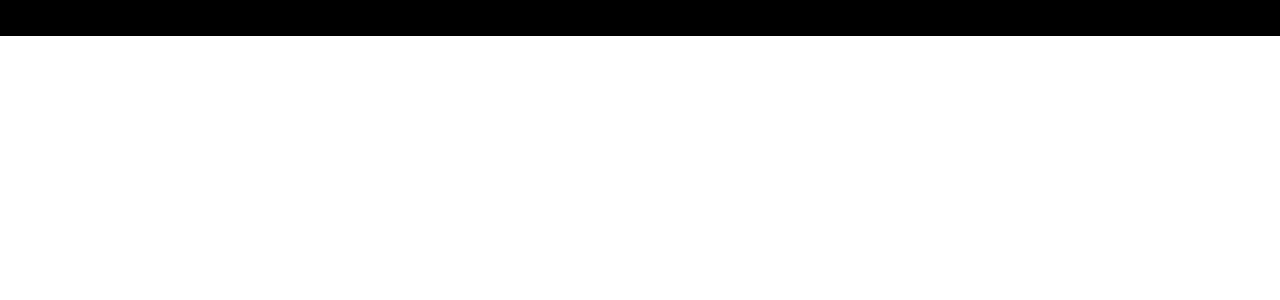
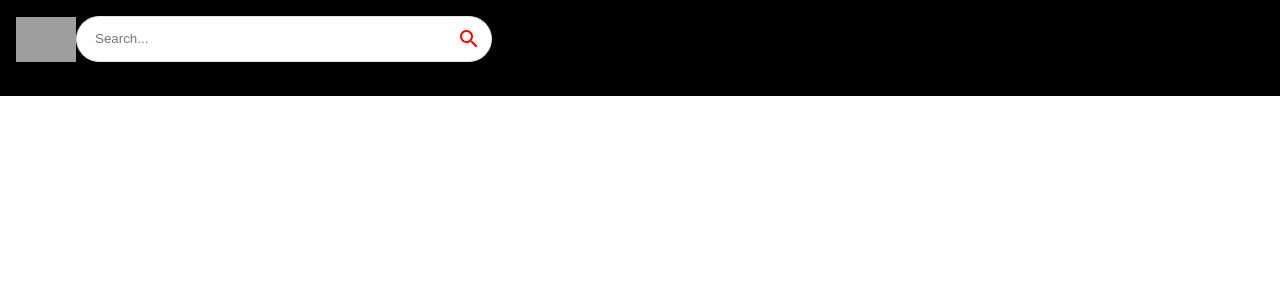
Before and after one commit to aakhtarimran92/youtube-clone, a React (Create React App) app: page / in a window 1280 px wide. Shown: the top 300 px of the page. Built offline with nearby package versions, Linux system fonts and the light colour scheme; grey boxes are pictures that could not be loaded.

Commit message:
navbar first-look-desinged

```diff
--- a/src/components/Navbar.js
+++ /dev/null
@@ -1,7 +0,0 @@
-import React from "react";
-
-const Navbar = () => {
-  return <div>Navbar</div>;
-};
-
-export default Navbar;
--- /dev/null
+++ b/src/components/Navbar.jsx
@@ -0,0 +1,29 @@
+import React from "react";
+import { Stack } from "@mui/material";
+import { Link } from "react-router-dom";
+
+import { logo } from "../utils/constants";
+import SearchBar from "./SearchBar";
+
+const Navbar = () => {
+  return (
+    <Stack
+      direction="row"
+      alignItems="center"
+      p={2}
+      sx={{
+        postion: "sticky",
+        background: "#000",
+        top: 0,
+        justifyContent: "space-between",
+      }}
+    >
+      <Link to="/" style={{ display: "flex", alignItems: "center" }}>
+        <img src={logo} alt="Youtube Clone Logo" height={45} />
+        <SearchBar />
+      </Link>
+    </Stack>
+  );
+};
+
+export default Navbar;
--- /dev/null
+++ b/src/components/SearchBar.jsx
@@ -0,0 +1,33 @@
+import React from 'react';
+import { useState } from 'react';
+import {useNavigate } from 'react-router-dom'
+import {Paper, IconButton} from '@mui/material'
+import { Search } from '@mui/icons-material'
+
+const SearchBar = () => {
+    return (
+        <Paper
+            component='form'
+            onSubmit={() => {} }
+            sx={{
+                borderRadius: 20,
+                border: '1px solid #e3e3e3',
+                pl: 2,
+                boxShadow: 'none',
+                mr: { sm: 5}
+            }}
+        >
+            <input
+                className='search-bar'
+                placeholder='Search...'
+                value=''
+                onChange={() => {}}
+            />
+            <IconButton type='submit' sx={{ p: '10px', color: 'red' }}>
+                <Search />
+            </IconButton>
+        </Paper>
+    )
+}
+
+export default SearchBar;
--- a/src/components/index.js
+++ b/src/components/index.jsx
@@ -3,3 +3,4 @@
 export { default as Navbar } from "./Navbar";
 export { default as SearchFeed } from "./SearchFeed";
 export { default as VideoDetail } from "./VideoDetail";
+export { default as SearchBar } from "./SearchBar";
--- /dev/null
+++ b/src/utils/constants.js
@@ -0,0 +1,44 @@
+import MusicNoteIcon from "@mui/icons-material/MusicNote";
+import HomeIcon from "@mui/icons-material/Home";
+import CodeIcon from "@mui/icons-material/Code";
+import OndemandVideoIcon from "@mui/icons-material/OndemandVideo";
+import SportsEsportsIcon from "@mui/icons-material/SportsEsports";
+import LiveTvIcon from "@mui/icons-material/LiveTv";
+import SchoolIcon from "@mui/icons-material/School";
+import FaceRetouchingNaturalIcon from "@mui/icons-material/FaceRetouchingNatural";
+import CheckroomIcon from "@mui/icons-material/Checkroom";
+import GraphicEqIcon from "@mui/icons-material/GraphicEq";
+import TheaterComedyIcon from "@mui/icons-material/TheaterComedy";
+import FitnessCenterIcon from "@mui/icons-material/FitnessCenter";
+import DeveloperModeIcon from "@mui/icons-material/DeveloperMode";
+
+export const logo = "https://i.ibb.co/s9Qys2j/logo.png";
+
+export const categories = [
+  { name: "New", icon: <HomeIcon /> },
+  { name: "JS Mastery", icon: <CodeIcon /> },
+  { name: "Coding", icon: <CodeIcon /> },
+  { name: "ReactJS", icon: <CodeIcon /> },
+  { name: "NextJS", icon: <CodeIcon /> },
+  { name: "Music", icon: <MusicNoteIcon /> },
+  { name: "Education", icon: <SchoolIcon /> },
+  { name: "Podcast", icon: <GraphicEqIcon /> },
+  { name: "Movie", icon: <OndemandVideoIcon /> },
+  { name: "Gaming", icon: <SportsEsportsIcon /> },
+  { name: "Live", icon: <LiveTvIcon /> },
+  { name: "Sport", icon: <FitnessCenterIcon /> },
+  { name: "Fashion", icon: <CheckroomIcon /> },
+  { name: "Beauty", icon: <FaceRetouchingNaturalIcon /> },
+  { name: "Comedy", icon: <TheaterComedyIcon /> },
+  { name: "Gym", icon: <FitnessCenterIcon /> },
+  { name: "Crypto", icon: <DeveloperModeIcon /> },
+];
+
+export const demoThumbnailUrl = "https://i.ibb.co/G2L2Gwp/API-Course.png";
+export const demoChannelUrl = "/channel/UCmXmlB4-HJytD7wek0Uo97A";
+export const demoVideoUrl = "/video/GDa8kZLNhJ4";
+export const demoChannelTitle = "JavaScript Mastery";
+export const demoVideoTitle =
+  "Build and Deploy 5 JavaScript & React API Projects in 10 Hours - Full Course | RapidAPI";
+export const demoProfilePicture =
+  "http://dergipark.org.tr/assets/app/images/buddy_sample.png";
```
Also changed, not shown: src/components/ChannelDetail.jsx (renamed from src/components/ChannelDetail.js), src/components/Feed.jsx (renamed from src/components/Feed.js), src/components/SearchFeed.jsx (renamed from src/components/SearchFeed.js), src/components/VideoDetail.jsx (renamed from src/components/VideoDetail.js).
